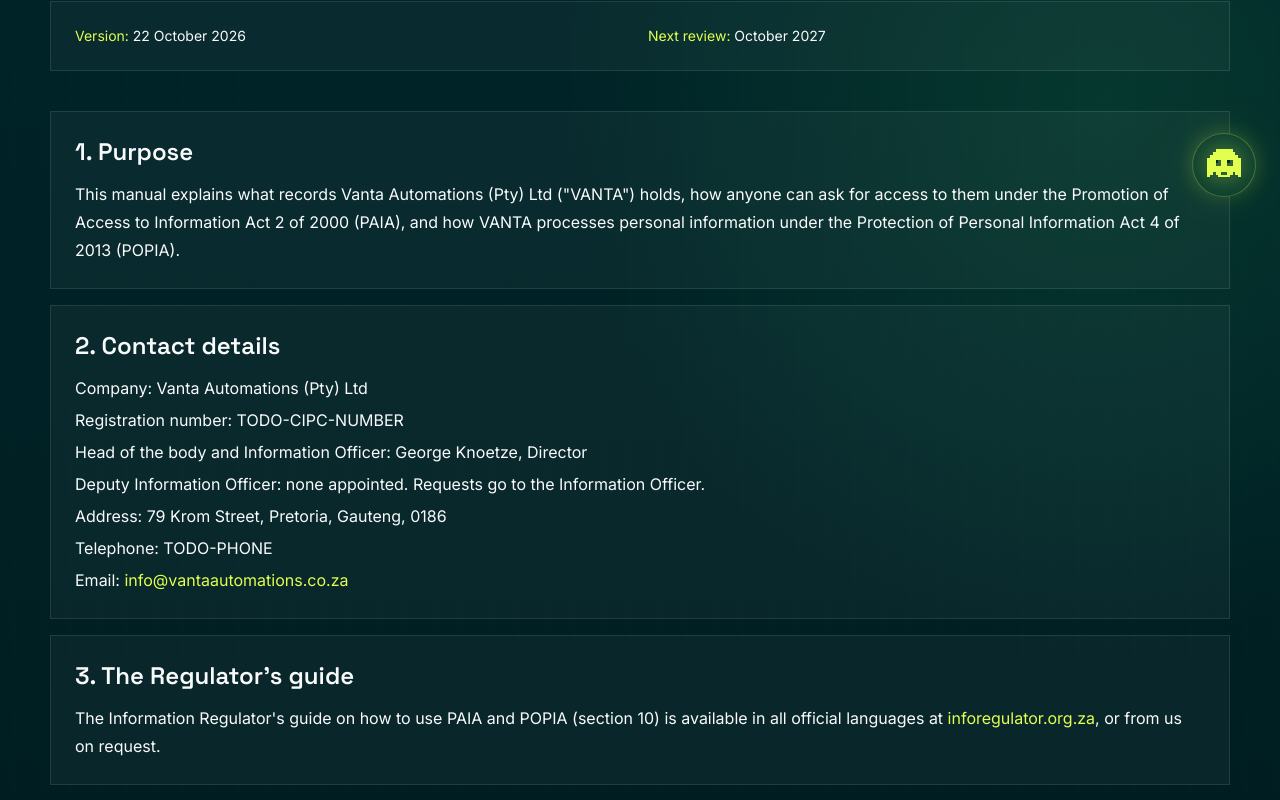
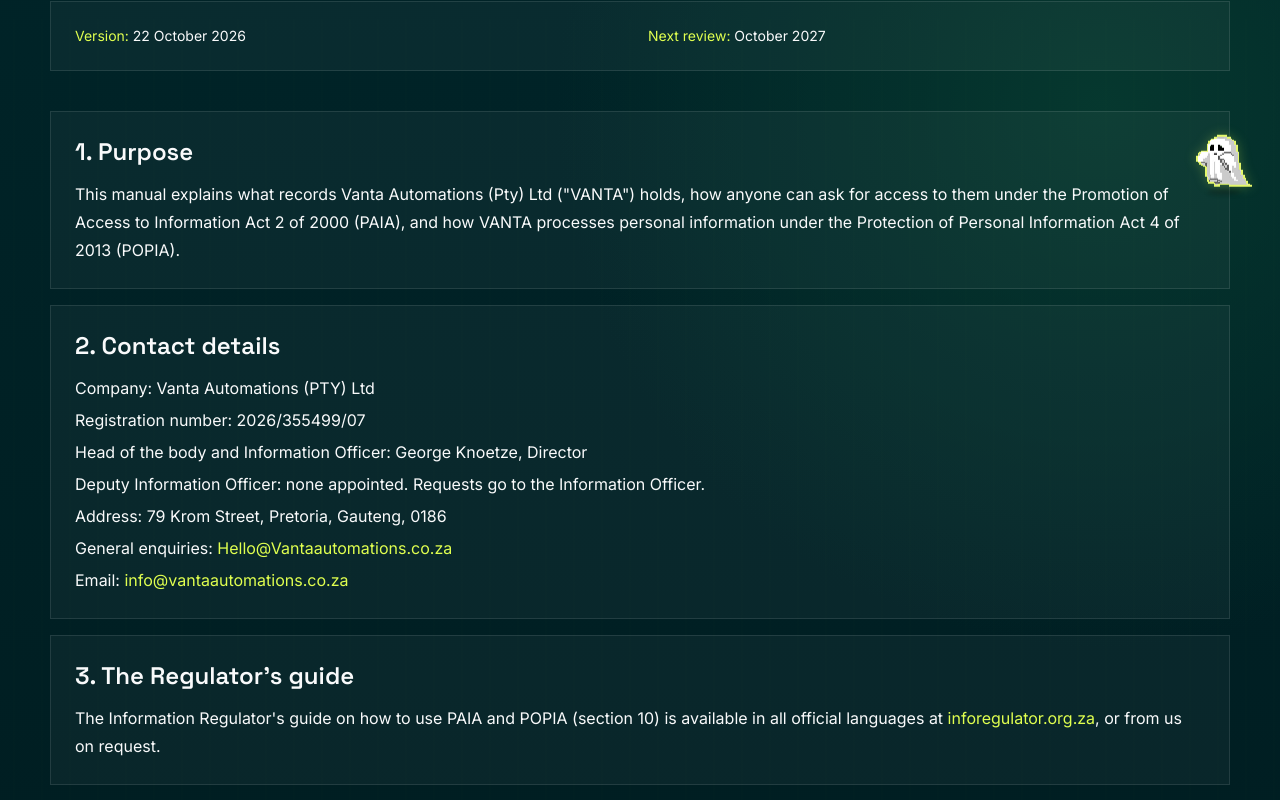
Before and after one commit to gknoetze36-source/vanta-website, a Next.js app: page /paia in a window 1280 px wide. Shown: the part 579-1379 px from the top of the page. Built offline with nearby package versions, Linux system fonts and the light colour scheme.

Commit message:
Company details (CIPC 2026/355499/07), email instead of phone, floating PHANTA ghost launcher
Co-Authored-By: Claude Opus 5.5 <noreply@anthropic.com>
Claude-Session: https://claude.ai/code/session_01KapzD4AJ85kihGWKHMzA6E

```diff
--- a/app/globals.css
+++ b/app/globals.css
@@ -114,3 +114,27 @@ body::after {
   background-size: 28px 18px, 38px 26px;
   image-rendering: pixelated;
 }
+
+/* Floating pixel ghost launcher, same as the one inside PHANTA. */
+.ghost-launcher { position: relative; width: 64px; height: 72px; padding: 0; border: 0; background: transparent; cursor: pointer; }
+.ghost-launcher:focus-visible { outline: 2px solid #E0FF4F; outline-offset: 4px; border-radius: 16px; }
+.ghost-launcher .ghost-shape {
+  display: block; width: 56px; height: 56px; margin: 0 auto;
+  background: url('/images/phanta-ghost-float.png') center/contain no-repeat;
+  image-rendering: pixelated; filter: drop-shadow(0 0 6px rgba(224,255,79,.25));
+  animation: ghost-float 3s ease-in-out infinite;
+}
+.ghost-launcher::after {
+  content: ""; position: absolute; left: 50%; bottom: 2px; width: 34px; height: 6px; margin-left: -17px;
+  border-radius: 50%; background: rgba(0,0,0,.45); filter: blur(2px); animation: ghost-shadow 3s ease-in-out infinite;
+}
+.ghost-launcher:hover .ghost-shape { filter: drop-shadow(0 0 10px rgba(224,255,79,.45)); }
+.ghost-launcher .ghost-bubble {
+  position: absolute; right: 68px; bottom: 4px; width: 230px; padding: 9px 11px;
+  border: 1px solid rgba(255,255,255,.12); border-radius: 13px; background: #00272B; color: rgba(255,255,255,.75);
+  font-size: .75rem; text-align: left; pointer-events: none; opacity: 0; transform: translateY(5px); transition: opacity .2s, transform .2s;
+}
+.ghost-launcher:hover .ghost-bubble, .ghost-launcher:focus-visible .ghost-bubble { opacity: 1; transform: none; }
+@keyframes ghost-float { 0%,100% { transform: translateY(0); } 50% { transform: translateY(-8px); } }
+@keyframes ghost-shadow { 0%,100% { transform: scaleX(1); opacity: .55; } 50% { transform: scaleX(.7); opacity: .3; } }
+@media (prefers-reduced-motion: reduce) { .ghost-launcher .ghost-shape, .ghost-launcher::after { animation: none; } }
--- a/app/paia/page.tsx
+++ b/app/paia/page.tsx
@@ -20,7 +20,7 @@ const sections: [string, React.ReactNode][] = [
       <li>Head of the body and Information Officer: {COMPANY.infoOfficer}, Director</li>
       <li>Deputy Information Officer: none appointed. Requests go to the Information Officer.</li>
       <li>Address: {COMPANY.address}</li>
-      <li>Telephone: {COMPANY.phone}</li>
+      <li>General enquiries: <A href={`mailto:${COMPANY.supportEmail}`}>{COMPANY.supportEmail}</A></li>
       <li>Email: <A href={`mailto:${COMPANY.email}`}>{COMPANY.email}</A></li>
     </ul>
   )],
--- a/components/footer.tsx
+++ b/components/footer.tsx
@@ -34,7 +34,7 @@ export function Footer() {
           <p className="mt-6 text-xs leading-6 text-white/40">
             {COMPANY.name} · Reg. {COMPANY.registration}
             <br />
-            {COMPANY.address} · {COMPANY.phone} · {COMPANY.email}
+            {COMPANY.address} · {COMPANY.email}
             <br />
             Information Officer: {COMPANY.infoOfficer}
           </p>
--- a/components/ghost-support-widget.tsx
+++ b/components/ghost-support-widget.tsx
@@ -230,9 +230,10 @@ export function GhostSupportWidget() {
         onClick={() => setOpen((v) => !v)}
         aria-label={open ? "Close the Ghost" : "Open the Ghost assistant"}
         aria-expanded={open}
-        className="flex h-16 w-16 items-center justify-center rounded-full border border-[#E0FF4F]/25 bg-[#06392F] shadow-[0_0_24px_rgba(224,255,79,0.15)] transition-colors hover:border-[#E0FF4F]/60"
+        className="ghost-launcher"
       >
-        <PixelGhost size={34} />
+        <span className="ghost-shape" aria-hidden="true" />
+        {!open && <span className="ghost-bubble">Need a hand? Ask me about PHANTA, POPIA or PAIA.</span>}
       </button>
     </div>
   );
--- a/components/site-info.ts
+++ b/components/site-info.ts
@@ -1,9 +1,8 @@
 // One place for company details, legal links and contact addresses (ECTA s43, PAIA s51).
 export const COMPANY = {
-  name: "Vanta Automations (Pty) Ltd",
-  registration: "TODO-CIPC-NUMBER",
+  name: "Vanta Automations (PTY) Ltd",
+  registration: "2026/355499/07",
   address: "79 Krom Street, Pretoria, Gauteng, 0186",
-  phone: "TODO-PHONE",
   infoOfficer: "George Knoetze",
   email: "info@vantaautomations.co.za",
   supportEmail: "Hello@Vantaautomations.co.za"
```
Also changed, not shown: public/images/phanta-ghost-float.png (added).
